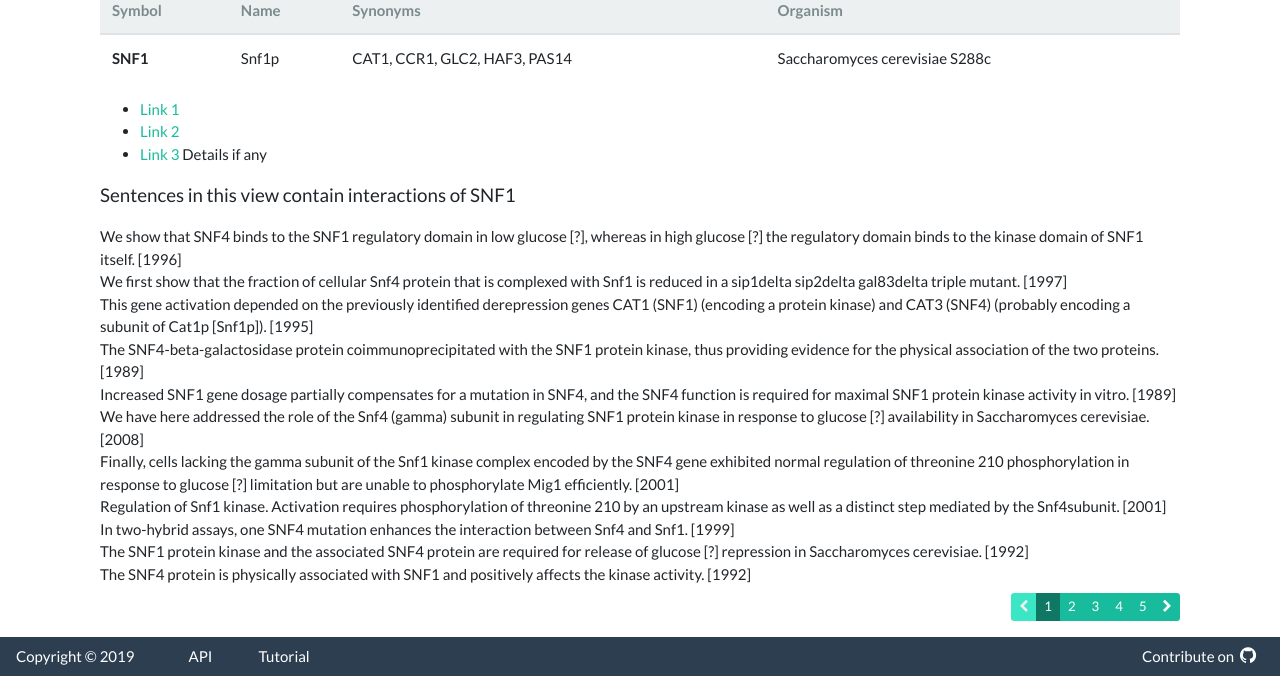
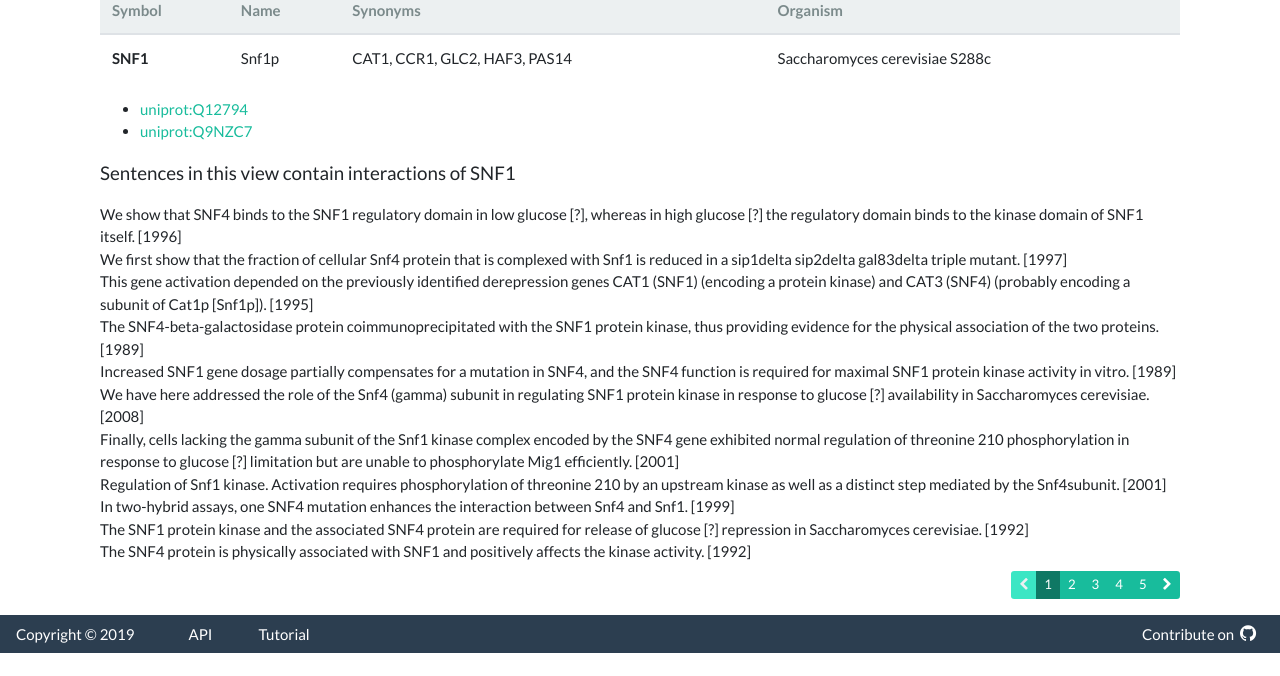
Before and after one commit to cannin/ihop-reach, a Gatsby site: page /details in a window 1280 px wide. Shown: the part 190-866 px from the top of the page. After the commit the page ends 843 px from the top, so only its background shows below. Built offline with nearby package versions, Linux system fonts and the light colour scheme; Gatsby itself is replaced by a stand-in of ours.

Commit message:
Added Links for identifier in Details Panel
Component added, tested with hard-coded data.

```diff
--- a/src/components/footer.js
+++ b/src/components/footer.js
@@ -1,20 +1,10 @@
 import React from "react"
-import {graphql,useStaticQuery} from "gatsby"
 
 import 'font-awesome/css/font-awesome.min.css';
 
 import style from '../assets/styles/footer.module.scss'
 
 const Footer = () => {
-    const data = useStaticQuery(graphql`
-        {
-            site {
-                siteMetadata {
-                    title
-                }
-            }
-        }
-    `)
     return (
         <footer>
             <nav className="navbar navbar-expand-lg navbar-dark bg-primary footer-links py-0">
--- /dev/null
+++ b/src/components/identifierDetails.js
@@ -0,0 +1,53 @@
+import React from "react"
+
+import 'font-awesome/css/font-awesome.min.css';
+
+class Links extends React.Component {
+    constructor(props){
+        super(props)
+    }
+    linkParser = (identifier) => {
+        // list of baseURLs
+        const baseURL = {
+            ['go']          : 'http://identifiers.org/go/',
+            ['uniprot']     : 'http://identifiers.org/uniprot/',
+            ['hmdb']        : 'http://identifiers.org/hmdb/',
+            ['pubchem']     : 'http://identifiers.org/pubchem.compound/',
+            ['pfam']        : 'http://identifiers.org/pfam/',
+            ['interpro']    : 'http://identifiers.org/interpro/',
+            ['be']          : 'https://github.com/sorgerlab/bioentities'
+        }
+        var namespace,id
+        //splitting using destructuring
+        [namespace,id] = identifier.split(":")
+        var urlID = namespace=='be'?"":id //condition for be namespace
+        var urlNamespace = baseURL[namespace.toLowerCase()] // getting url
+
+        // checking url validity
+        if(urlNamespace != undefined || id != undefined)
+            return  <a href={urlNamespace + urlID}>{identifier}</a>
+        else
+            return null
+    }
+    identifierToLink = () => {
+        //function to traverse the data object
+        return Object.keys(this.props.data.article.extracted_information).map(
+            participant =>
+                <li>
+                    {
+                        // call to function to resolve the URLs
+                        this.linkParser(this.props.data.article.extracted_information[participant].identifier)
+                    }
+                </li>
+        )
+    }
+    render() {
+        return (
+            <ul className = {this.props.className}>
+                { this.identifierToLink() }
+            </ul>
+        )
+    }
+}
+
+export default Links
--- a/src/pages/details.js
+++ b/src/pages/details.js
@@ -4,8 +4,21 @@ import 'font-awesome/css/font-awesome.min.css';
 
 import style from '../assets/styles/details.module.scss'
 import Layout from '../components/layout'
+import Links from '../components/identifierDetails'
 
 const SearchPage = () => {
+    const data = {
+        "article": {
+          "extracted_information": {
+            "participant_a": {
+              "identifier": "uniprot:Q12794"
+            },
+            "participant_b": {
+              "identifier": "uniprot:Q9NZC7"
+            }
+          }
+        }
+      }
     return (
         <Layout>
             <div className="container my-4">
@@ -34,11 +47,7 @@ const SearchPage = () => {
                             </table>
                         </div>
                         <p>
-                            <ul className={style.detailsLinks}>
-                                <li><a href="">Link 1</a></li>
-                                <li><a href="">Link 2</a></li>
-                                <li><a href="">Link 3</a> Details if any</li>
-                            </ul>
+                            <Links className={style.detailsLinks} data = {data}/>
                         </p>
                     </div>
                 </div>
--- a/src/pages/index.js
+++ b/src/pages/index.js
@@ -1,5 +1,4 @@
 import React from "react"
-import { Link } from "gatsby"
 
 import Layout from '../components/layout'
 
```
